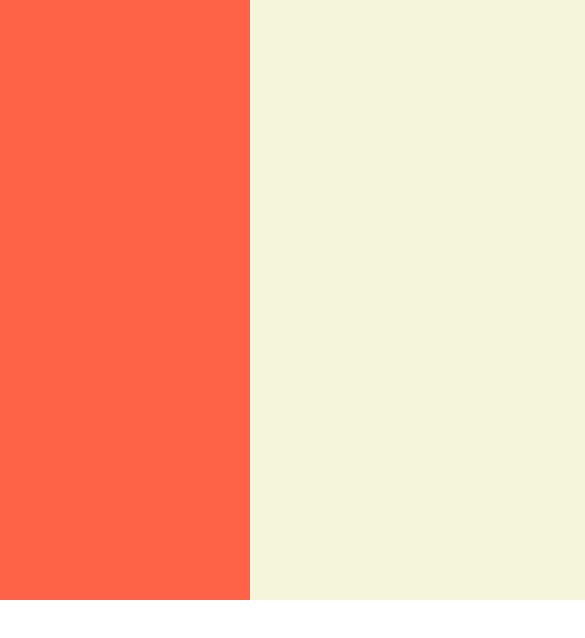
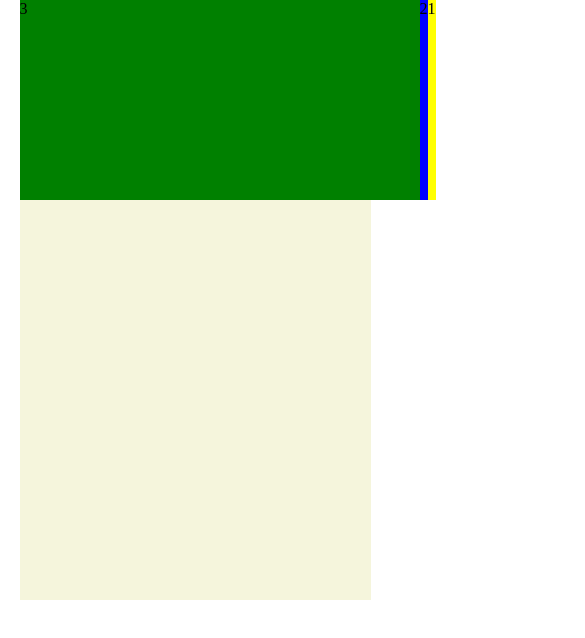
Before and after one commit to AlvaroSaGit/Flexbox, a plain HTML site: page index.html in a window 390 px wide. Shown: the top 638 px of the page, 585 px wide, since content can reach past the window. Drawn offline with Linux system fonts and the light colour scheme.

Commit message:
Descripcion y documentacion del tema de flexbox

```diff
--- a/Estilos.css
+++ b/Estilos.css
@@ -5,9 +5,33 @@
 }
 
 .main{
-  width: 1200px;
+  width: 90%;
   height: 600px;
   background-color: beige;
+  margin: 0 auto;
+  display: flex;
+  flex-direction: row;
+  /*PREDETERMINADO: Main axis = x -- Cross axis - y*/
+  /* flex-direction: column; Se cambia el eje principal, pasa a ser Y */
+  /* flex-wrap: wrap; */
+  /* justify-content: flex-end; */
+  /* flex-wrap: nowrap; */
+  /* flex-wrap: wrap; Si se colapsa, pasa a la siguiente linea*/
+  /* flex-wrap: wrap-reverse; */
+  /* flex-flow: column wrap-reverse; Es un shorthand */
+  /*JUSTIFY-CONTENT EJE PRINCIPAL*/
+  /*justify-content: space-between; /*Sin espaciado en los laterales, los items tendran espacio en las intersecciones hasta ocupar lo largo*/
+  /*justify-content: space-around; /*Espaciado en los laterales sin ser iguales entre las intersecciones de los items*/
+  /*justify-content: space-evenly; /*Espaciado en los laterales siendo iguales entre las intersecciones de los items*/
+  /*ALING-ITEM PARA LOS ITEMS DENTRO DEL CONTENIDO*/
+  /*align-items: flex-end; /*Cross axis*/
+  /* align-items: center; */
+  /* align-items: stretch; Ocupa todo el espacio los items que puedan dentro del contenedor*/
+  /* align-items: baseline; */
+  /* align-content: center;
+  align-content: space-between;
+  align-content: space-around; */
+  /* gap: 20px; espacio controlado por usted */
 }
 
 .main__caja{
@@ -15,3 +39,40 @@
   height: 200px;
   background-color: tomato;
 }
+
+.main__caja:nth-child(1){
+  /*flex-grow: 1; /*Capacidad de crecimiento que tienen los items*/
+  background-color: yellow;
+  flex-basis: 600px; /*Respeta el max, no respeta el width o height*/
+  /* order: 2; */
+}
+
+.main__caja:nth-child(2){
+  /*flex-shrink: 1; /*capacidad de encogerse entre los demas items*/
+  background-color: blue;
+  /* order: 1; */
+}
+
+.main__caja:nth-child(3){
+  /* flex-grow: 1; */
+  background-color: green;
+  flex: 1 0 400px; /*shorthand: Flex-grow flex-shrink flex-basis */
+  /* order: 0; */
+}
+
+@media(max-width:800px){
+  .main__caja:nth-child(1){
+    /* background-color: yellow; */
+    order: 2;
+  }
+
+  .main__caja:nth-child(2){
+    /* background-color: blue; */
+    order: 1;
+  }
+
+  .main__caja:nth-child(3){
+    /* background-color: green; */
+    order: 0;
+  }
+}
--- a/index.html
+++ b/index.html
@@ -8,9 +8,9 @@
 </head>
 <body>
   <div class="main">
-    <div class="main__caja"></div>
-    <div class="main__caja"></div>
-    <div class="main__caja"></div>
+    <div class="main__caja">1</div>
+    <div class="main__caja">2</div>
+    <div class="main__caja">3</div>
   </div>
 </body>
 </html>
```
